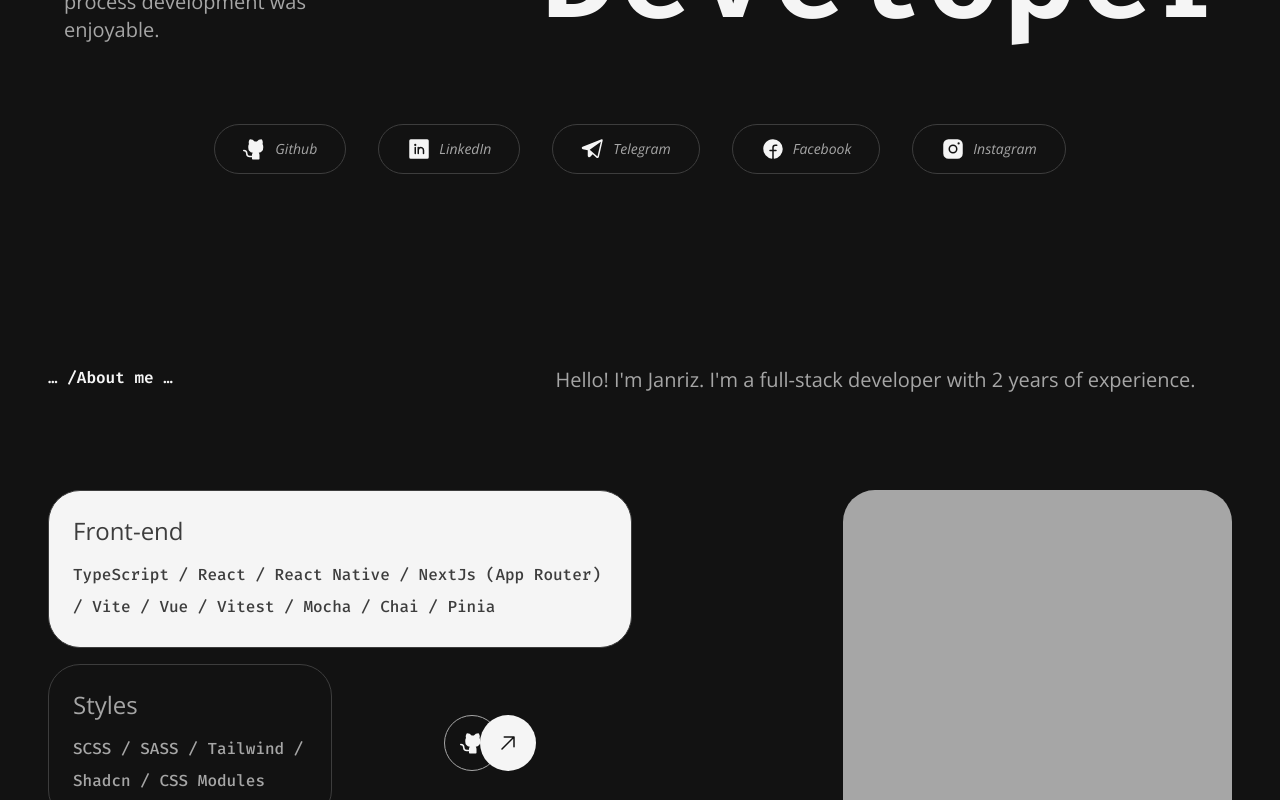
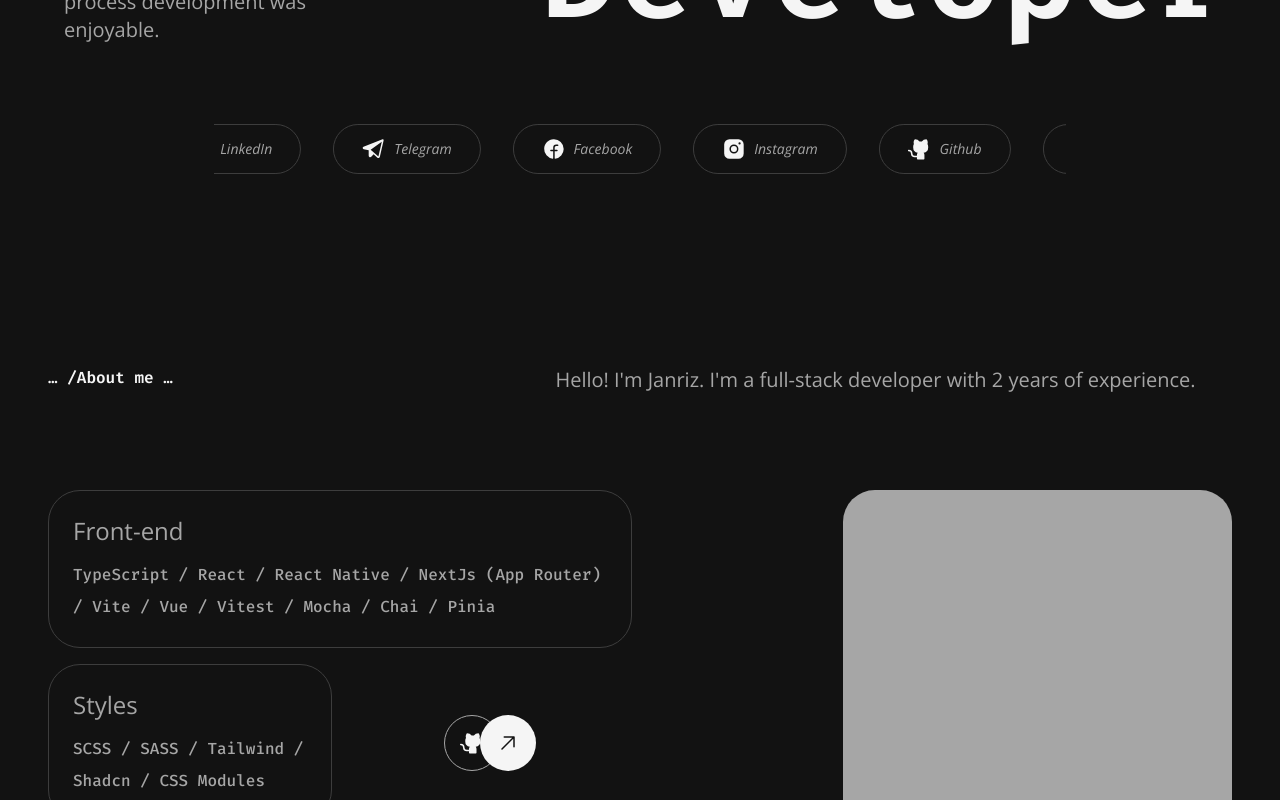
Before and after one commit to janrizmlibres/dev-portfolio, a React (Vite) app: page / in a window 1280 px wide. Shown: the part 420-1220 px from the top of the page. Built offline with nearby package versions, Linux system fonts and the light colour scheme.

Commit message:
add variants for fade in animation

```diff
--- a/package.json
+++ b/package.json
@@ -12,6 +12,7 @@
   "dependencies": {
     "@phosphor-icons/react": "^2.1.10",
     "@tailwindcss/vite": "^4.1.8",
+    "motion": "^12.19.1",
     "react": "^19.1.0",
     "react-dom": "^19.1.0",
     "tailwindcss": "^4.1.8"
--- a/src/components/Socials.tsx
+++ b/src/components/Socials.tsx
@@ -3,10 +3,20 @@ import { socials } from "../data";
 
 const Socials = () => {
   return (
-    <section className="flex justify-center gap-8 custom-container">
-      {socials.map((social) => (
-        <SocialTag key={social.name} social={social} />
-      ))}
+    <section className="custom-container">
+      <div
+        className={[
+          "mx-auto w-[851.33px] overflow-hidden flex gap-8 relative",
+        ].join(" ")}
+      >
+        {Array.from({ length: 2 }).map(() => (
+          <div className="flex gap-8 animate-infinite-slide">
+            {socials.map((social) => (
+              <SocialTag key={social.name} social={social} />
+            ))}
+          </div>
+        ))}
+      </div>
     </section>
   );
 };
--- a/src/components/shared/ButtonPrompt.tsx
+++ b/src/components/shared/ButtonPrompt.tsx
@@ -1,6 +1,5 @@
 import { ArrowUpRightIcon } from "@phosphor-icons/react";
 import { getIcon } from "../../utils";
-
 interface Props {
   iconName: string;
 }
--- a/src/components/shared/SocialTag.tsx
+++ b/src/components/shared/SocialTag.tsx
@@ -1,11 +1,7 @@
 import type { Social } from "../../data";
 import { getIcon } from "../../utils";
 
-interface Props {
-  social: Social;
-}
-
-const SocialTag = ({ social: { name, url } }: Props) => {
+const SocialTag = ({ social: { name, url } }: { social: Social }) => {
   return (
     <a
       href={url}
--- a/src/components/shared/TechToolsPanel.tsx
+++ b/src/components/shared/TechToolsPanel.tsx
@@ -5,20 +5,23 @@ interface Props {
   children?: React.ReactNode;
 }
 
-const TechToolsPanel = ({
-  title,
-  active = false,
-  className,
-  children,
-}: Props) => {
+const TechToolsPanel = ({ title, className, children }: Props) => {
   return (
     <div
-      className={`p-6 rounded-4xl border-1 border-gray-200 ${
-        active ? "bg-light-100 text-gray-200" : "text-gray-100"
-      } ${className}`}
+      className={[
+        "group p-6 rounded-4xl border-1 border-gray-200 overflow-hidden relative text-gray-100 hover:text-gray-200",
+        `transition-all duration-200 ease-in-out hover:transition-all hover:duration-500 hover:ease-in-out ${className}`,
+      ].join(" ")}
     >
       <h3 className="text-2xl mb-3">{title}</h3>
       <p className="font-fira-code font-medium leading-8">{children}</p>
+      <span
+        className={[
+          "w-3/2 h-0 pt-[150%] object-contain bg-light-100 absolute top-1/2 left-1/2 m-[-75%] opacity-100 rounded-full",
+          "scale-0 translate-z-0 transition-all duration-200 ease-in-out -z-1 group-hover:transition-all group-hover:duration-500",
+          "group-hover:ease-in-out group-hover:scale-100 group-hover:translate-z-0",
+        ].join(" ")}
+      ></span>
     </div>
   );
 };
--- a/src/index.css
+++ b/src/index.css
@@ -10,6 +10,17 @@
 
   --font-fira-code: "Fira Code", monospace;
   --font-open-sans: "Open Sans", sans-serif;
+
+  --animate-infinite-slide: slide 25s linear infinite;
+
+  @keyframes slide {
+    from {
+      transform: translateX(0);
+    }
+    to {
+      transform: translateX(calc(-100% - 32px));
+    }
+  }
 }
 
 @layer base {
--- /dev/null
+++ b/src/variants.ts
@@ -0,0 +1,19 @@
+export const fadeUp = {
+  hidden: { opacity: 0, y: 20 },
+  visible: { opacity: 1, y: 0 },
+};
+
+export const fadeDown = {
+  hidden: { opacity: 0, y: -20 },
+  visible: { opacity: 1, y: 0 },
+};
+
+export const fadeLeft = {
+  hidden: { opacity: 0, x: -20 },
+  visible: { opacity: 1, x: 0 },
+};
+
+export const fadeRight = {
+  hidden: { opacity: 0, x: 20 },
+  visible: { opacity: 1, x: 0 },
+};
```
Also changed, not shown: 1 other file (tests, documents, lock files or other folders).
